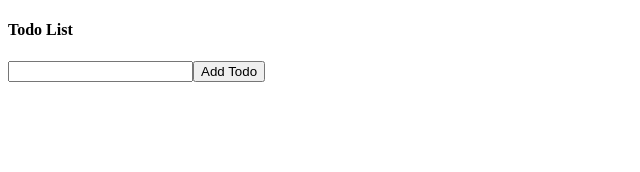
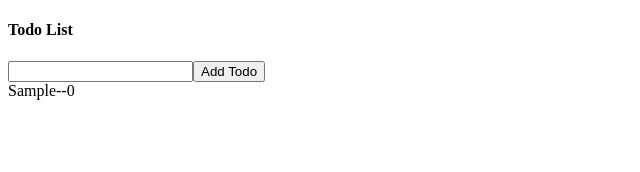
Before and after one commit to maliilam/react, a React (Create React App) app in the folder todo-redux/: page / in a window 1280 px wide. Both pictures are taken after typing "Sample" into the empty fields and a click on the button "Add Todo". Shown: the top 172 px of the page, without its empty margins (0-640 px from the left). Built offline with nearby package versions, Linux system fonts and the light colour scheme.

Commit message:
Fixed todoList

```diff
--- a/todo-redux/src/App.js
+++ b/todo-redux/src/App.js
@@ -1,14 +1,14 @@
 import React from 'react';
 import './App.css';
 import AddTodo from './components/AddTodo'
-import TodosList from './components/TodoList'
+import TodoList from './components/TodoList'
 
 function App() {
   return (
       <div>
         <h4>Todo List</h4>
         <AddTodo />
-        <TodosList />
+        <TodoList />
       </div>
   );
 }
--- a/todo-redux/src/app/store.js
+++ /dev/null
@@ -1,5 +0,0 @@
-import { configureStore } from '@reduxjs/toolkit';
-
-export default configureStore({
-  reducer: {}
-});
--- a/todo-redux/src/components/TodoList.js
+++ b/todo-redux/src/components/TodoList.js
@@ -1,12 +1,20 @@
 import React from 'react'
+import { connect } from 'react-redux'
 import Todo from './Todo'
 
-const TodoList = ({ todos }) => (
-    <ul>
-        {(todos || []).map(todo => (
-            <Todo todo />
-        ))}
-    </ul>
-)
+const TodoList = ({ todos }) => {
+    console.log("todos:", todos)
+    return (
+        <div>
+            {todos.map(todo => (
+                <div key={todo.id}>{todo.text}-{todo.completed}-{todo.id}</div>
+            ))}
+        </div>
+    )
+}
 
-export default TodoList
+const mapStateToProps = state => ({
+    todos: state.todos
+})
+
+export default connect(mapStateToProps)(TodoList)
```
